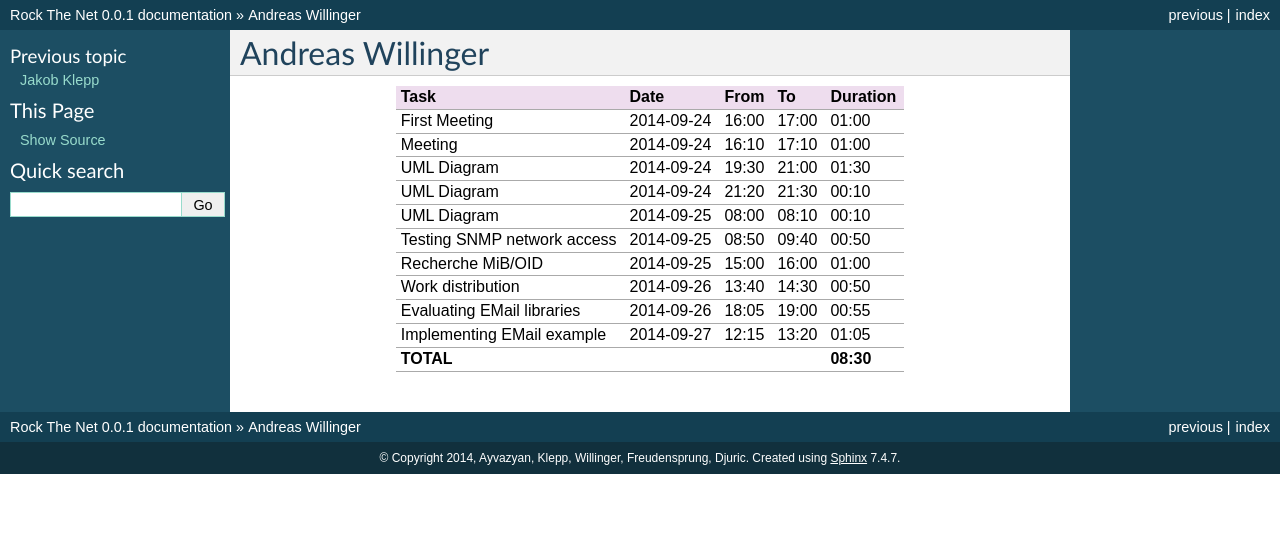
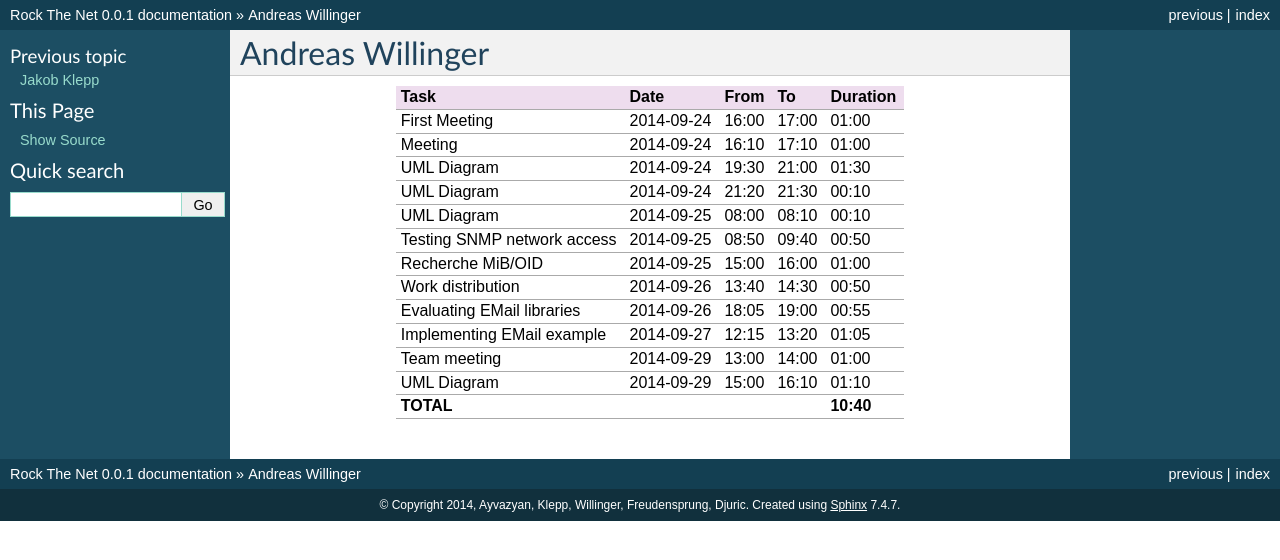
Before and after one commit to aayvazyan-tgm/RouterManagementProject_RockTheNet, a Sphinx documentation site: the page built from docs/timerecording_willinger.rst, in a window 1280 px wide. Shown: the top 560 px of the page. Built offline with Sphinx 7.4.7, drawn with Linux system fonts in a browser that asks for light colours.

Commit message:
Updated UML, timetracking

```diff
--- a/docs/timerecording_willinger.rst
+++ b/docs/timerecording_willinger.rst
@@ -14,5 +14,7 @@ Recherche MiB/OID                 2014-09-25 15:00 16:00   01:00
 Work distribution                 2014-09-26 13:40 14:30   00:50
 Evaluating EMail libraries        2014-09-26 18:05 19:00   00:55
 Implementing EMail example        2014-09-27 12:15 13:20   01:05
-**TOTAL**                                                **08:30**
+Team meeting                      2014-09-29 13:00 14:00   01:00
+UML Diagram                       2014-09-29 15:00 16:10   01:10
+**TOTAL**                                                **10:40**
 ================================= ========== ===== ===== =========
```
Also changed, not shown: docs/_static/All_The_Classes.png, 1 other file.
